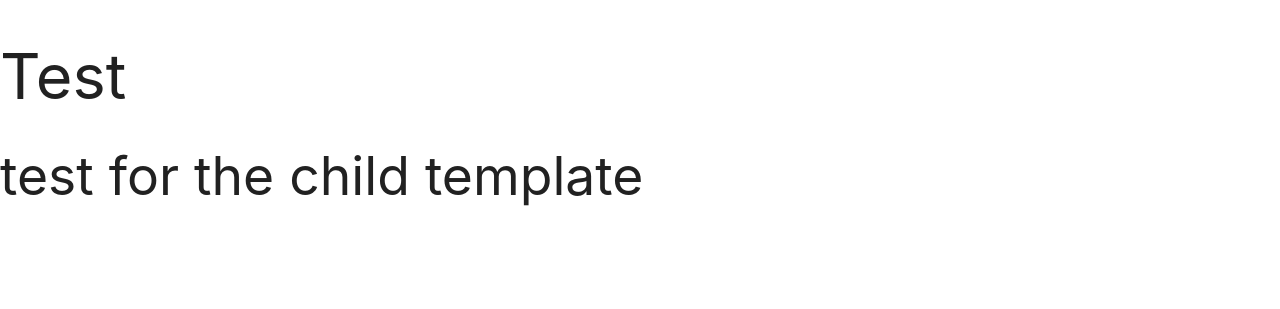
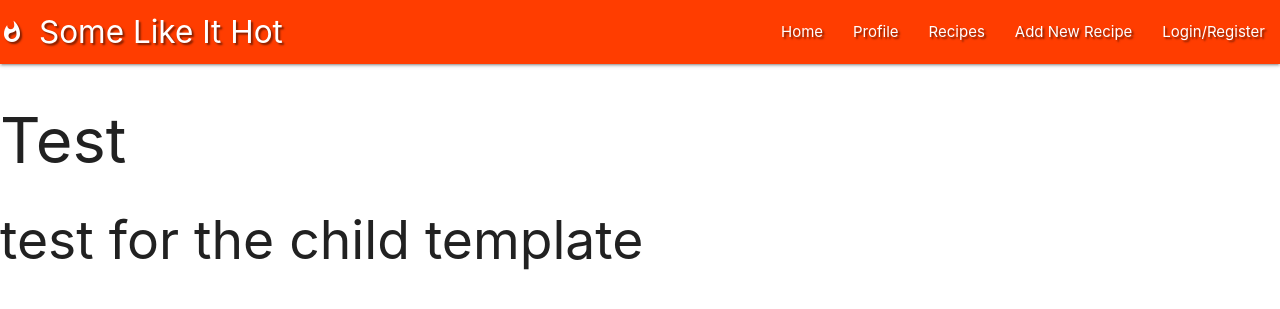
Before and after one commit to lisa1Q84/somelikeithot-recipes, a Flask app: page / in a window 1280 px wide. Shown: the top 309 px of the page. Run offline with Flask 2, Linux system fonts and the light colour scheme; data that the repository does not hold is empty; some libraries are stand-ins or nearby versions.

Commit message:
add navbar and link to main page

```diff
--- a/templates/base.html
+++ b/templates/base.html
@@ -8,8 +8,42 @@
         type="text/css">
     <link href="https://fonts.googleapis.com/icon?family=Material+Icons" rel="stylesheet">
     <link rel="stylesheet" href="{{ url_for('static', filename= 'css/style.css') }}" type="text/css">
+    {% block styles %}
+    {% endblock %}
     <title>Recipe Site</title>
 </head>
+
+<header>
+
+    <!------- NAV BAR -------->
+
+    <nav class="spicy-nav deep-orange accent-3">
+        <div class="nav-wrapper">
+            <a href="{{ url_for('get_recipes') }}" class="brand-logo">Some Like It Hot <i
+                    class="material-icons">whatshot</i></a>
+            <a href="#" data-target="mobile-demo" class="sidenav-trigger"><i class="material-icons">menu</i></a>
+            <ul class="right hide-on-med-and-down">
+                <li><a href="{{ url_for('get_recipes') }}">Home</a></li>
+                <li><a href="">Profile</a></li>
+                <li><a href="">Recipes</a></li>
+                <li><a href="">Add New Recipe</a></li>
+                <li><a href="">Login/Register</a></li>
+            </ul>
+        </div>
+    </nav>
+
+    <!------- COLL MOBILE SIDE NAV BAR -------->
+
+    <ul class="sidenav" id="mobile-demo">
+        <li><a href="{{ url_for('get_recipes') }}">Home</a></li>
+        <li><a href="">Profile</a></li>
+        <li><a href="">Recipes</a></li>
+        <li><a href="">Add New Recipe</a></li>
+        <li><a href="">Login/Register</a></li>
+    </ul>
+
+
+</header>
 
 <body>
     <h1> Test </h1>
@@ -22,6 +56,9 @@
     <script src="https://code.jquery.com/jquery-3.6.0.min.js"
         integrity="sha256-/xUj+3OJU5yExlq6GSYGSHk7tPXikynS7ogEvDej/m4=" crossorigin="anonymous"></script>
     <script src="https://cdnjs.cloudflare.com/ajax/libs/materialize/1.0.0/js/materialize.min.js"></script>
+    <script src="{{ url_for('static', filename='js/script.js') }}"></script>
+    {% block scripts %}
+    {% endblock %}
 
 </body>
 
```
